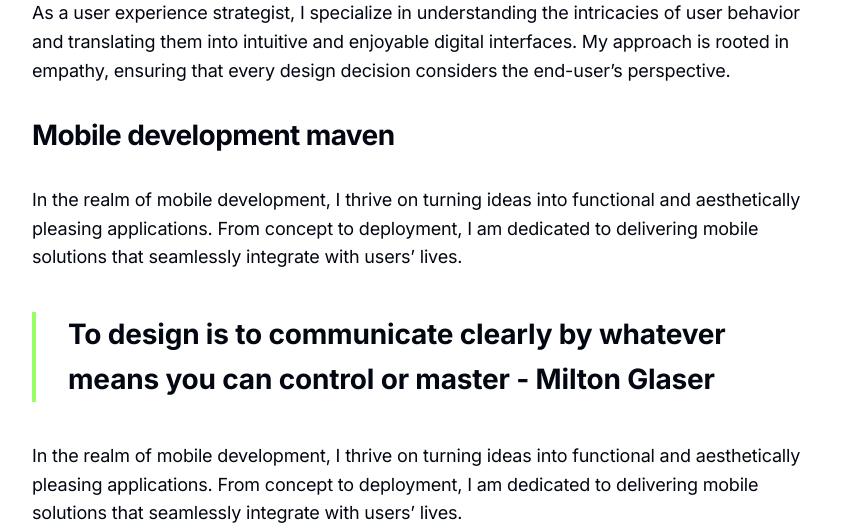
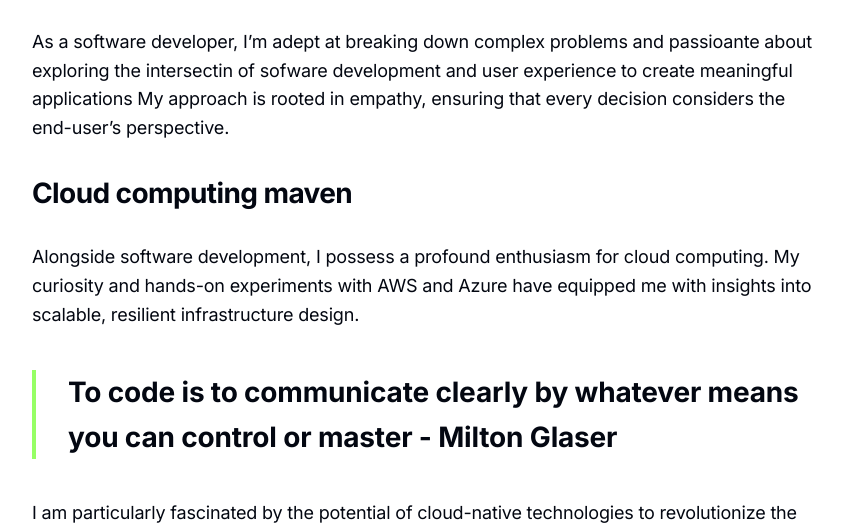
Before and after one commit to samyak1326/samyak1326.github.io, a Jekyll site: the page built from _pages/about.md, in a window 1280 px wide and 1400 px high, scrolled down 899 px, cut to the strip 71-603 px from the top of the window. Shown: the whole strip, without its empty margins (218-1061 px from the left). Built offline with Jekyll 4.4.1, drawn with Linux system fonts in a browser that asks for light colours; some of the changed text lies outside the part shown.

Commit message:
feat: cv and about section

```diff
--- a/_data/settings.yml
+++ b/_data/settings.yml
@@ -38,8 +38,8 @@ author:
 # Hero Settings
 hero:
   enable: true
-  hero_title: I'm a passionate software developer and mobile developer.
-  hero_description: Leveraging my expertise, I'm here to collaborate with you on crafting design solutions that transcend expectations. Let's embark on a journey of innovation together!
+  hero_title: I'm a passionate software and cloud developer.
+  hero_description: Leveraging my experience, I'm here to collaborate with you on crafting design solutions that transcend expectations. Let's embark on a journey of innovation together!
 
 # Hero Logos
 hero_logos:
--- a/_pages/about.md
+++ b/_pages/about.md
@@ -1,32 +1,36 @@
 ---
 layout: page
 title: About Me
-description: I am an expert user experience strategist and mobile developer, driven by a relentless pursuit of innovation and excellence. My journey in the tech world has been shaped by a commitment to creating solutions that not only meet but exceed user expectations.
+author: Samyak Jain
+description: I am a graduate student in MS CS program at George Mason University. I have a strong academic experience in developing and implementing Cloud and AI/ML solutions. My journey in the tech world has been shaped by a commitment to creating solutions that not only meet but exceed user expectations.
 permalink: /about/
-image: '/images/01.jpg'
+image: "/images/01.jpg"
 ---
-As a user experience strategist, I specialize in understanding the intricacies of user behavior and translating them into intuitive and enjoyable digital interfaces. My approach is rooted in empathy, ensuring that every design decision considers the end-user's perspective.
 
-## Mobile development maven
+As a software developer, I'm adept at breaking down complex problems and passioante about exploring the intersectin of sofware development and user experience to create meaningful applications My approach is rooted in empathy, ensuring that every decision considers the end-user's perspective.
 
-In the realm of mobile development, I thrive on turning ideas into functional and aesthetically pleasing applications. From concept to deployment, I am dedicated to delivering mobile solutions that seamlessly integrate with users' lives.
+## Cloud computing maven
 
-> To design is to communicate clearly by whatever means you can control or master - Milton Glaser
+Alongside software development, I possess a profound enthusiasm for cloud computing. My curiosity and hands-on experiments with AWS and Azure have equipped me with insights into scalable, resilient infrastructure design.
 
-In the realm of mobile development, I thrive on turning ideas into functional and aesthetically pleasing applications. From concept to deployment, I am dedicated to delivering mobile solutions that seamlessly integrate with users' lives.
+> To code is to communicate clearly by whatever means you can control or master - Milton Glaser
+
+I am particularly fascinated by the potential of cloud-native technologies to revolutionize the way we build and deploy applications, and I am actively expanding my expertise in this transformative field.
 
 <div class="gallery-box">
   <div class="gallery">
     <img src="/images/01-2.jpg" loading="lazy" alt="Author">
     <img src="/images/01-3.jpg" loading="lazy" alt="Author">
   </div>
-  <em>Photo by <a href="https://www.pexels.com/@david-garrison-1128051/" target="_blank">David Garrison</a> on <a href="https://www.pexels.com/" target="_blank">Pexels</a></em>
+  <em>Photo by <a href="https://www.pexels.com/@david-garrison-1128051/" target="_blank">Josh Sorenson</a> on <a href="https://www.pexels.com/" target="_blank">Pexels</a></em>
 </div>
 
-I believe in the power of technology to enrich lives. Whether it's through creating captivating mobile apps or designing user-centric interfaces, I aim to make a positive impact on how people engage with the digital world.
+I am actively seeking part-time opportunities in the field of Software Engineering and Cloud Computing starting Summer 2024. I am eager to apply and grow my skills by working on challenging projects within a progressive organization.
+
+I believe in the power of technology to enrich lives. Whether it's through creating captivating software apps or designing user-centric interfaces, I aim to make a positive impact on how people engage with the digital world.
 
 ## Let's Create Together
 
-Whether you're looking to enhance the user experience of your digital platform or bring a groundbreaking mobile app to life, I'm here to collaborate and innovate. Let's embark on a journey to transform ideas into exceptional digital experiences.
+Whether you're looking to enhance the user experience or bring a groundbreaking application/idea to life, I'm here to collaborate and innovate. Let's embark on a journey to transform ideas into exceptional digital experiences.
 
-Feel free to reach out, and let's turn your vision into a digital reality!
+Feel free to reach out, and let's turn your vision into a reality!
```
Also changed, not shown: _pages/resume.md (+52 -3 lines), Gemfile.lock (added), images/01-2.jpg, 2 other files.
